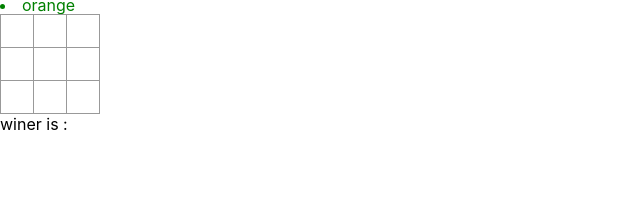
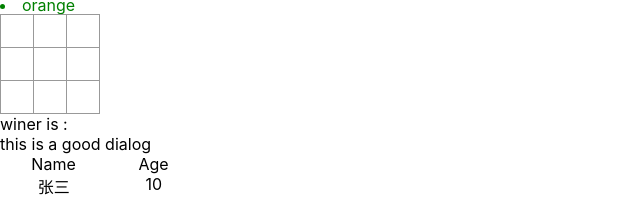
Before and after one commit to guguoyi/mytask, a React app in the folder myreact/: page / in a window 1280 px wide. Shown: the part 591-791 px from the top of the page, without its empty margins (0-640 px from the left). Built offline with nearby package versions, Linux system fonts and the light colour scheme.

Commit message:
myreact: add dialog component (#1)
Co-authored-by: jiangjun@wang <18317713172@163.com>

```diff
--- /dev/null
+++ b/myreact/src/Dialog.js
@@ -0,0 +1,12 @@
+import React from "react";
+
+export default function Dialog(props) {
+    // props.children 就是 <Dialog>...</Dialog> 里的内容
+    // React.Children.toArray 用于处理 children
+    const childArr = React.Children.toArray(props.children);
+    return (
+        <div>
+            {childArr}
+        </div>
+    );
+}
--- a/myreact/src/index.js
+++ b/myreact/src/index.js
@@ -3,6 +3,7 @@ import ReactDOM from 'react-dom/client';
 import './index.css';
 import App from './App'
 import reportWebVitals from './reportWebVitals';
+import Dialog from './Dialog';
 // import { name } from 'file-loader';
 
 const root = ReactDOM.createRoot(document.getElementById('root'));
@@ -55,7 +56,7 @@ const fruitList = [{ name: "apple", id: 1, isFruit: true, }, { name: "Gralic", i
 function FruistList() {
     return fruitList.map(item => {
         return (
-            <li id={item.id} style={{"color" : item.isFruit ? "green" : "darkblue"}}>{item.name}</li>
+            <li id={item.id} style={{ "color": item.isFruit ? "green" : "darkblue" }}>{item.name}</li>
         )
     })
 }
@@ -83,15 +84,45 @@ root.render(
         <Profile />
 
         <img className='avatar' src='https://t9.baidu.com/it/u=400853061,199832501&fm=193'></img>
-        <br/>
+        <br />
         <h2>水果列表</h2>
-        <FruistList/>
+        <FruistList />
+        <App />
 
-        <App />
+        <Dialog>this is a good dialog</Dialog>
+
+        {/* build Dialog component */}
+        <Dialog>
+            <div className='header-box' style={{
+                display: 'flex',
+                width: 200,
+                flexDirection: 'row',
+                justifyContent: 'space-around',
+            }}>
+                <div>Name</div>
+                <div>Age</div>
+            </div>
+            <div className='list-item' style={{
+                display: 'flex',
+                width: 200,
+                flexDirection: 'row',
+                justifyContent: 'space-around',
+            }}>
+                <div>张三</div>
+                <div>10</div>
+            </div>
+
+            <div className='list-item' style={{
+                display: 'flex',
+                width: 200,
+                flexDirection: 'row',
+                justifyContent: 'space-around',
+            }}>
+
+                <div>王五</div>
+                <div>15</div>
+            </div>
+        </Dialog>
     </>
 )
-
-// If you want to start measuring performance in your app, pass a function
-// to log results (for example: reportWebVitals(console.log))
-// or send to an analytics endpoint. Learn more: https://bit.ly/CRA-vitals
 reportWebVitals();
```
